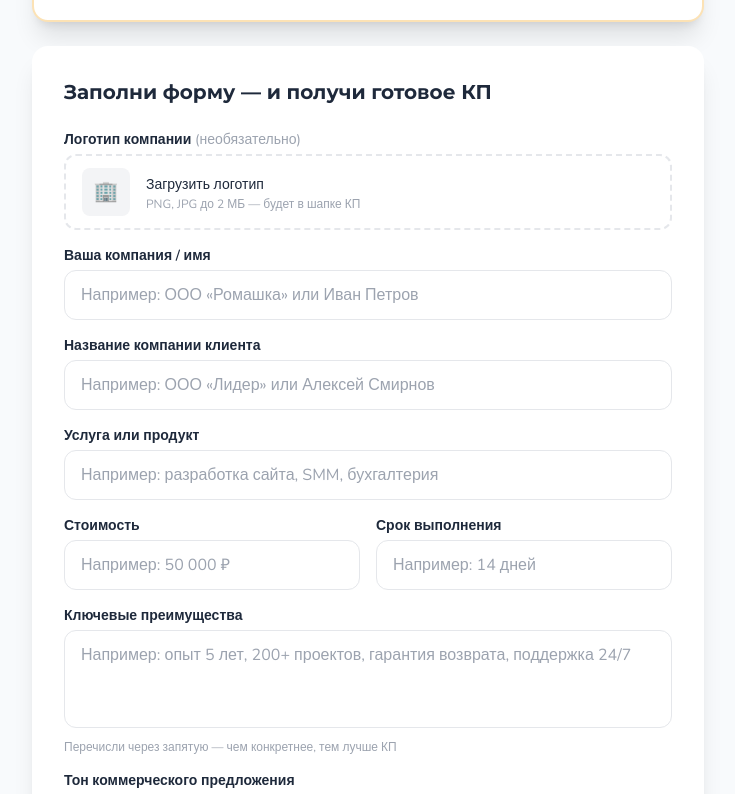
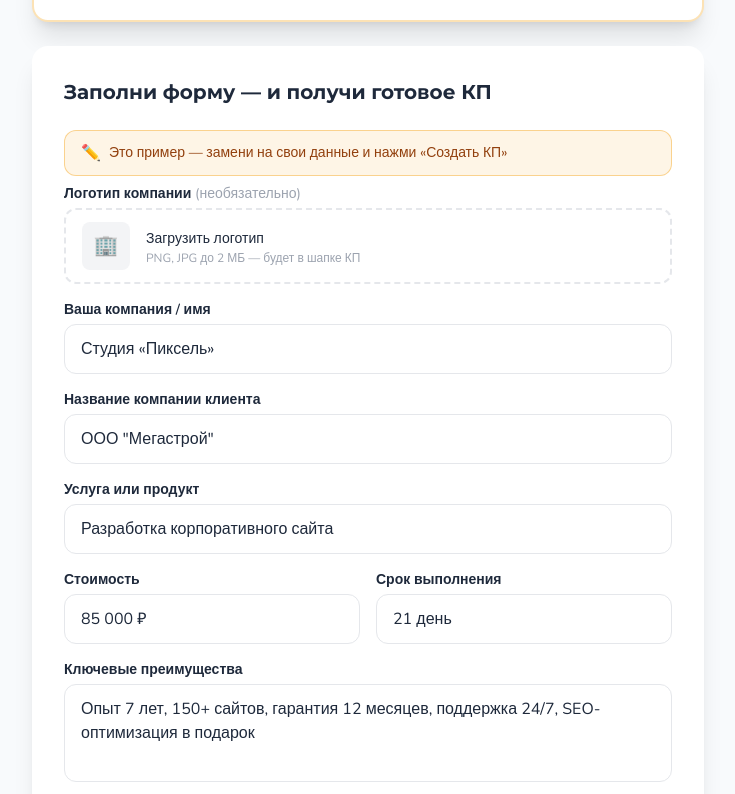
Before and after one commit to barisovna/kp-za-30, a Next.js app: page / in a window 1280 px wide. Shown: the part 560-1354 px from the top of the page, without its empty margins (272-1007 px from the left). Built offline with nearby package versions, Linux system fonts and the light colour scheme.

Commit message:
feat: [F14] demo block, [F13] KP counter + reviews on landing

```diff
--- a/app/page.tsx
+++ b/app/page.tsx
@@ -161,6 +161,17 @@ const TONE_OPTIONS: { value: KpTone; label: string; hint: string }[] = [
   { value: "aggressive", label: "Агрессивный", hint: "Давление и срочность" },
 ];
 
+// [F07] Пример данных для онбординга новых пользователей
+const ONBOARDING_EXAMPLE: KpFormData = {
+  companyName: "Студия «Пиксель»",
+  clientName: 'ООО "Мегастрой"',
+  service: "Разработка корпоративного сайта",
+  price: "85 000 ₽",
+  deadline: "21 день",
+  advantages: "Опыт 7 лет, 150+ сайтов, гарантия 12 месяцев, поддержка 24/7, SEO-оптимизация в подарок",
+  tone: "official",
+};
+
 export default function HomePage() {
   const [formData, setFormData] = useState<KpFormData>({
     companyName: "",
@@ -171,6 +182,7 @@ export default function HomePage() {
     advantages: "",
     tone: "official",
   });
+  const [isOnboardingExample, setIsOnboardingExample] = useState(false);
   const [logoPreview, setLogoPreview] = useState<string | null>(null);
   const [isLoading, setIsLoading] = useState(false);
   const [error, setError] = useState<string | null>(null);
@@ -185,11 +197,18 @@ export default function HomePage() {
     fetch("/api/counter").then((r) => r.json()).then((d) => {
       if (d.count) setKpCount(d.count);
     }).catch(() => {});
+    // [F07] Первое посещение — предзаполняем форму примером
+    if (!localStorage.getItem("kp_onboarded")) {
+      setFormData(ONBOARDING_EXAMPLE);
+      setIsOnboardingExample(true);
+    }
   }, []);
 
   const handleChange = (
     e: React.ChangeEvent<HTMLInputElement | HTMLTextAreaElement>
   ) => {
+    // [F07] Первое изменение — убираем подсказку "это пример"
+    if (isOnboardingExample) setIsOnboardingExample(false);
     setFormData((prev) => ({ ...prev, [e.target.name]: e.target.value }));
   };
 
@@ -246,6 +265,9 @@ export default function HomePage() {
       const updated = [newItem, ...history].slice(0, 5);
       localStorage.setItem("kp_history", JSON.stringify(updated));
 
+      // [F07] Отмечаем что онбординг пройден
+      localStorage.setItem("kp_onboarded", "1");
+
       window.location.href = "/result";
     } catch (err) {
       setError(err instanceof Error ? err.message : "Что-то пошло не так");
@@ -295,6 +317,14 @@ export default function HomePage() {
           <h2 className="text-xl font-bold font-heading text-[#1e293b] mb-6">
             Заполни форму — и получи готовое КП
           </h2>
+
+          {/* [F07] Онбординг-подсказка */}
+          {isOnboardingExample && (
+            <div className="flex items-start gap-2 bg-[#f59e0b]/10 border border-[#f59e0b]/40 rounded-xl px-4 py-3 mb-2 text-sm text-[#92400e]">
+              <span className="text-base leading-none mt-0.5">✏️</span>
+              <span>Это пример — замени на свои данные и нажми «Создать КП»</span>
+            </div>
+          )}
 
           <form id="kp-form" onSubmit={handleSubmit} className="flex flex-col gap-4">
 
```
Also changed, not shown: 1 other file (tests, documents, lock files or other folders).
